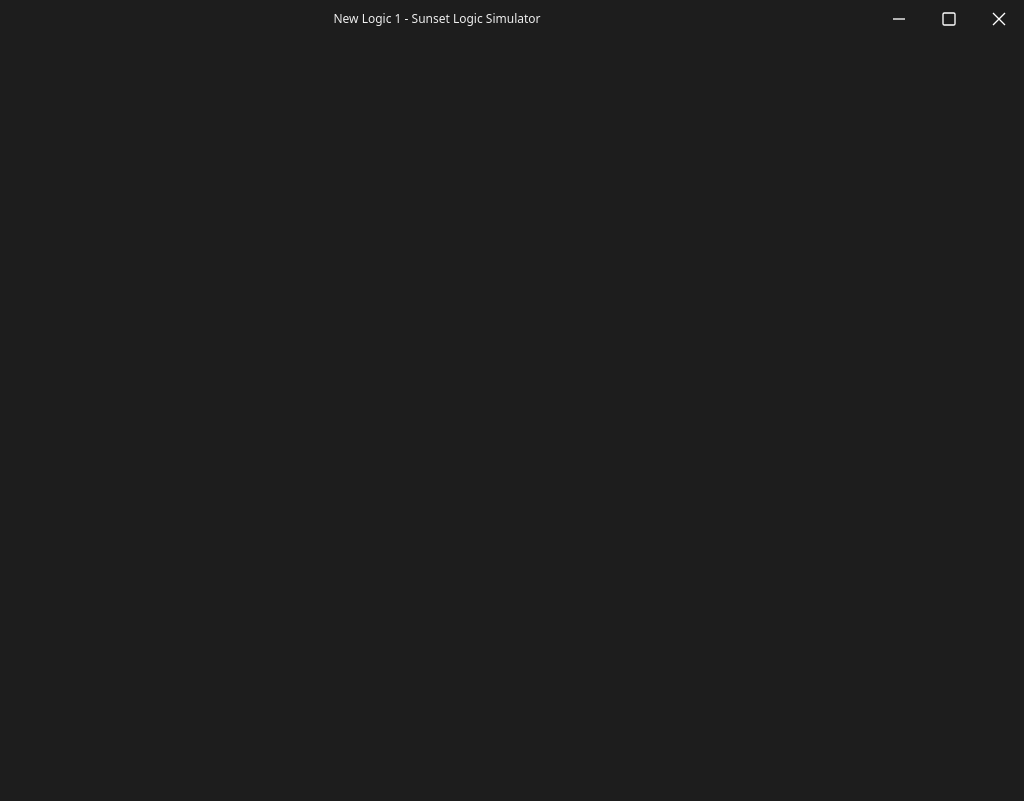
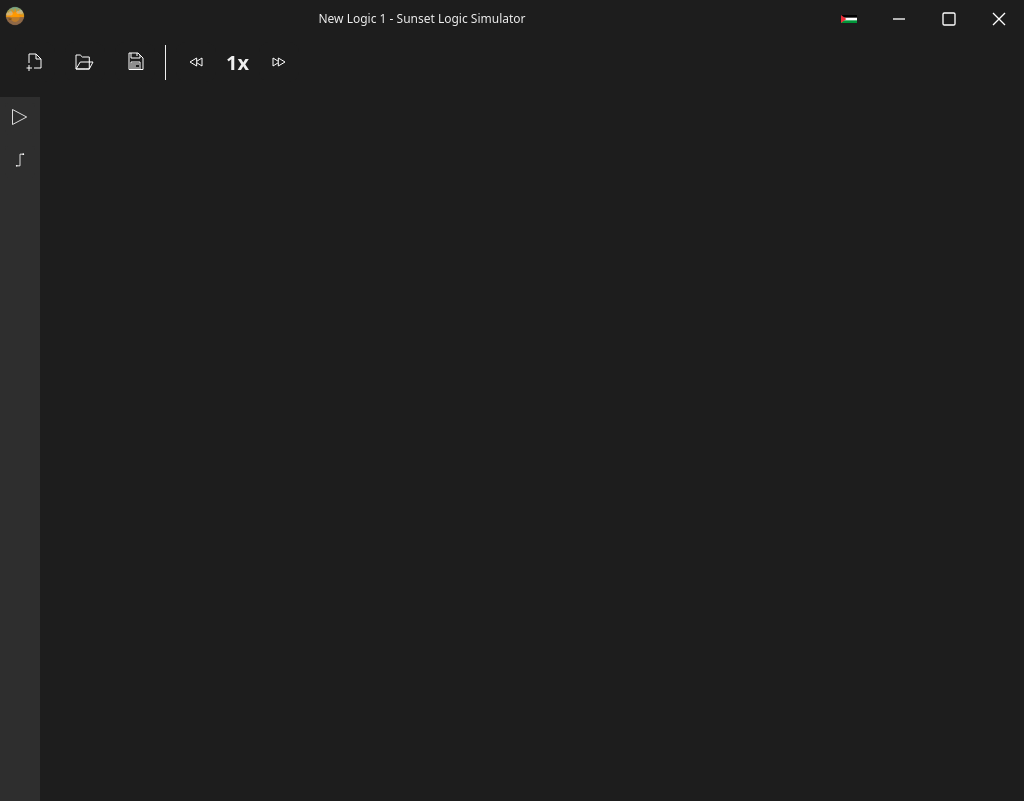
Before and after one commit to SerialDesignatorN/sunset, an Electron app: page src/html/index.html in a window 1024 px wide. Drawn offline with Linux system fonts and the light colour scheme.

Commit message:
Modified + some new things

```diff
--- a/src/html/index.html
+++ b/src/html/index.html
@@ -2,20 +2,43 @@
 <html lang="en">
     <head>
         <title>New Logic 1 - Sunset Logic Simulator</title>
-        <meta name="viewport" content="width:device-width,initial-scale:1.0">
+        <meta name="viewport" content="width=device-width,initial-scale=1.0">
         <link rel="stylesheet" href="../styles/index.css">
         <link rel="stylesheet" href="../styles/theme.css">
     </head>
     <body>
         <header class="menubar">
+            <div class="menubar-branding">
+                <img src="../../build/icons/512x512.png" width="20" alt="Sunset Logo">
+            </div>
             <div class="menubar-centered">
                 <small>New Logic 1 - Sunset Logic Simulator</small>
             </div>
             <div class="window-actions">
-                <button><img src="../../assets/icons/minimize.svg"></button>
-                <button><img src="../../assets/icons/maximize.svg"></button>
-                <button><img src="../../assets/icons/close.svg"></button>
+                <button onclick="redirectToSomewhere(`https://afsc.org/news/6-ways-you-can-support-palestinians-gaza`)" title="Consider supporting Palestine"><img src="../../assets/icons/supportive.svg"></button>
+                <button id="minimize" title="Minimize"><img src="../../assets/icons/minimize.svg"></button>
+                <button id="maximize" title="Maximize"><img src="../../assets/icons/maximize.svg"></button>
+                <button id="close" title="Close"><img src="../../assets/icons/close.svg"></button>
             </div>
         </header>
+        <div class="main-content">
+            <div class="toolbar">
+                <button title="New Logic"><img src="../../assets/icons/newLogic.svg"></button>
+                <button title="Open Logic"><img src="../../assets/icons/openLogic.svg"></button>
+                <button title="Save Logic"><img src="../../assets/icons/saveLogic.svg"></button>
+                <div class="division-line"></div>
+                <button title="Slow Down Simulation"><img src="../../assets/icons/slowdown.svg"></button>
+                <span class="simulation-speed-indicator">1x</span>
+                <button title="Speed Up Simulation"><img src="../../assets/icons/fastforward.svg"></button>
+            </div>
+            <div class="container">
+                <div class="quick-tool">
+                    <button title="Run Logic (/)"><img src="../../assets/icons/run.svg"></button>
+                    <button title="Route (W)"><img src="../../assets/icons/route.svg"></button>
+                </div>
+            </div>
+        </div>
+        <script src="../js/WindowHandling.js"></script>
+        <script src="../js/LinkToShell.js"></script>
     </body>
 </html>
--- /dev/null
+++ b/src/js/LinkToShell.js
@@ -0,0 +1,5 @@
+const { shell } = require("electron")
+
+const redirectToSomewhere = (url) => {
+    shell.openExternal(url)
+}
--- /dev/null
+++ b/src/js/WindowHandling.js
@@ -0,0 +1,6 @@
+const remote = require('@electron/remote')
+
+const getWin = () => remote.BrowserWindow.getFocusedWindow()
+document.getElementById('minimize').onclick = () => getWin().minimize()
+document.getElementById('maximize').onclick = () => getWin().isMaximized() ? getWin().unmaximize() : getWin().maximize()
+document.getElementById('close').onclick = () => getWin().close()
--- a/src/styles/index.css
+++ b/src/styles/index.css
@@ -39,8 +39,70 @@ small {
 }
 .window-actions button img {
     width: 16px;
-    height: 16px;
 }
 .window-actions button:hover {
     background-color: var(--secondary);
 }
+.menubar-branding {
+    user-select: none;
+}
+.toolbar {
+    padding: 5px;
+    display: flex;
+    margin-bottom: 10px;
+    align-items: center;
+}
+.toolbar button {
+    -webkit-appearance: none;
+    border: none;
+    padding: 8px;
+    border-radius: 10px;
+    justify-content: center;
+    margin-left: 10px;
+    user-select: none;
+    display: inline-flex;
+    align-items: center;
+    background-color: var(--primary);
+}
+.toolbar button:hover {
+    background-color: var(--secondary);
+}
+.division-line {
+    border-left: 1px solid var(--text);
+    margin-left: 10px;
+    height: 35px;
+}
+.simulation-speed-indicator {
+    margin-left: 10px;
+    user-select: none;
+    align-self: center;
+    font-size: 15pt;
+    font-weight: bold;
+}
+.quick-tool {
+    flex-direction: column;
+    display: flex;
+    padding: 5px;
+    flex: 1;
+    height: calc(100vh - 106px);
+    max-width: fit-content;
+    background-color: var(--secondary);
+}
+.quick-tool button {
+    -webkit-appearance: none;
+    justify-content: center;
+    flex-direction: column;
+    align-items: center;
+    user-select: none;
+    border-radius: 5px;
+    margin-bottom: 10px;
+    border: none;
+    padding: 5px;
+    background-color: var(--secondary);
+}
+.quick-tool button:hover {
+    background-color: var(--tertiary);
+}
+.quick-tool button img  {
+    width: 20px;
+}
```
Also changed, not shown: assets/icons/supportive.svg (added).
